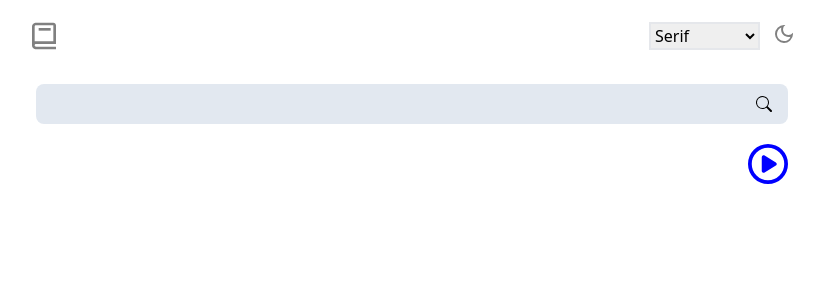
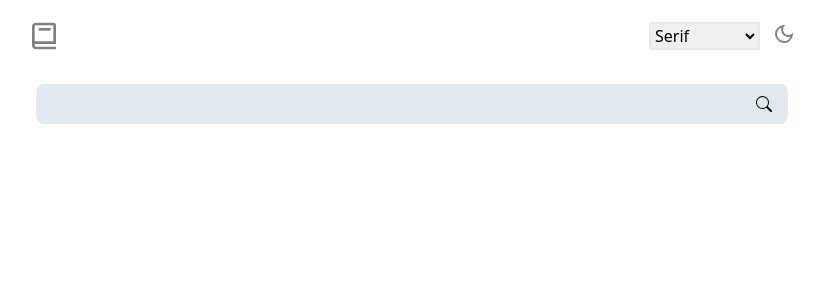
Before and after one commit to RaminMikayilov/dictionary-web-app, a React (Vite) app: page / in a window 1280 px wide. Shown: the top 300 px of the page, without its empty margins (228-1052 px from the left). Built offline with nearby package versions, Linux system fonts and the light colour scheme.

Commit message:
Hide the play icon when there is no sound

```diff
--- /dev/null
+++ b/src/components/DictionaryApp/Meanings.jsx
@@ -0,0 +1,7 @@
+import React from "react";
+
+const Meanings = () => {
+  return <div>Meanings</div>;
+};
+
+export default Meanings;
--- a/src/components/DictionaryApp/Word.jsx
+++ b/src/components/DictionaryApp/Word.jsx
@@ -18,6 +18,7 @@ const Word = ({ word, phonetic, audio }) => {
       </div>
 
       <div>
+        {audio && (
           <img
             src={playIcon}
             alt="play-icon"
@@ -25,6 +26,7 @@ const Word = ({ word, phonetic, audio }) => {
             onClick={playAudio}
             className="h-10 cursor-pointer"
           />
+        )}
       </div>
     </div>
   );
```
Lines whose indentation alone changed are shown as unchanged.
